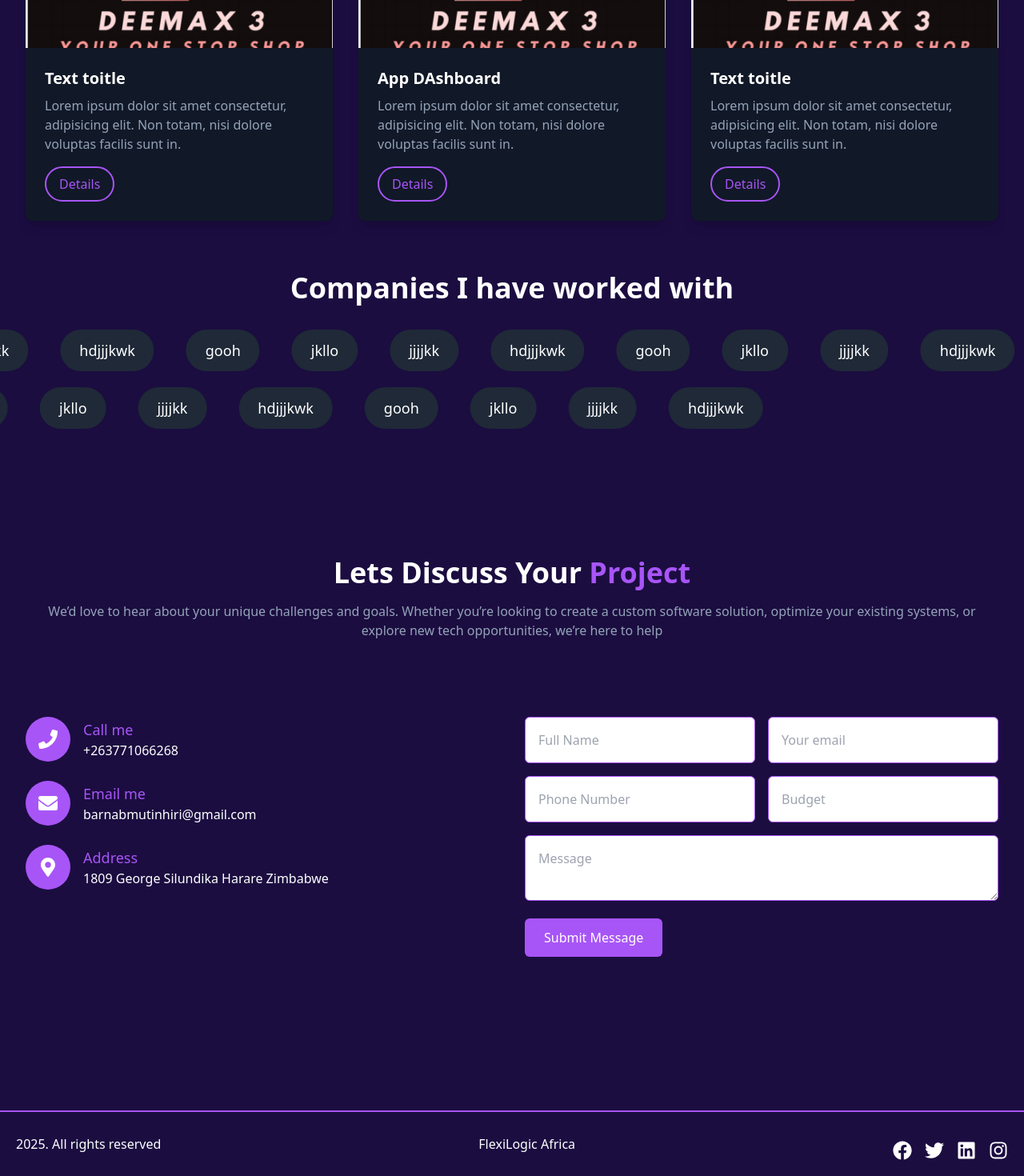
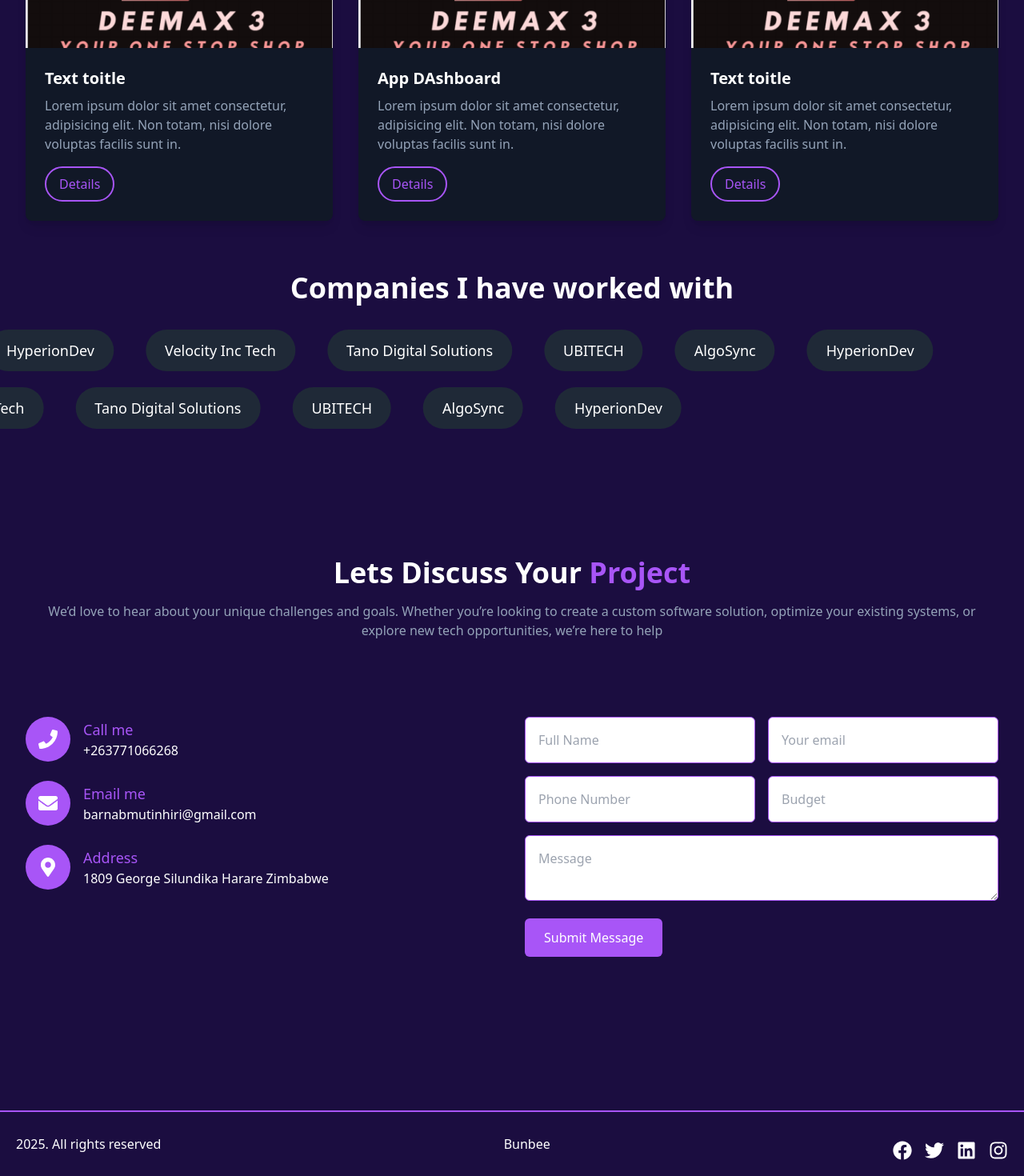
Before and after one commit to mutinhiri/display, a React (Vite) app: page / in a window 1280 px wide. Shown: the part 2600-4070 px from the top of the page at 80% size. Built offline with nearby package versions, Linux system fonts and the light colour scheme.

Commit message:
Add text color

```diff
--- a/src/components/Companies.jsx
+++ b/src/components/Companies.jsx
@@ -3,13 +3,14 @@ import { motion } from 'motion/react'
 
 const Companies = () => {
     const companies = [
-        "gooh",
-        "jkllo",
-        "jjjjkk",
-        "hdjjjkwk"
+        "Velocity Inc Tech",
+        "Tano Digital Solutions",
+        "UBITECH",
+        "AlgoSync",
+        "HyperionDev"
     ];
 
-    const companiesList = [...companies, ...companies, ...companies, ...companies]
+    const companiesList = [...companies, ...companies]
 
     const scrollVariants = {
         animate: {
--- a/src/components/Contact.jsx
+++ b/src/components/Contact.jsx
@@ -94,17 +94,17 @@ const Contact = () => {
                animate={inView ? {opacity: 1, x:0  }: {}}
                transition={{ delay:0.8, duration: 0.5}}
                className='space-y-4 text-white '>
-                <div className='grid grid-cols-1 sm:grid-cols-2 gap-4'>
-                    <input type="text" placeholder='Full Name' className='border border-purple-500 bg:gray-900 p-4 rounded-md w-full' />
+                <div className='grid grid-cols-1 sm:grid-cols-2 gap-4 text-black'>
+                    <input type="text" placeholder='Full Name' className='border border-purple-500 bg:gray-900 p-4 rounded-md w-full text' />
                     <input type="email" placeholder='Your email' className='border border-purple-500 bg:gray-900 p-4 rounded-md w-full'/>
 
                 </div>
-                <div className='grid grid-cols-1 sm:grid-cols-2 gap-4'>
+                <div className='grid grid-cols-1 sm:grid-cols-2 gap-4 text-black'>
                     <input type="text" placeholder='Phone Number' className='border border-purple-500 bg:gray-900 p-4 rounded-md w-full' />
                     <input type="email" placeholder='Budget' className='border border-purple-500 bg:gray-900 p-4 rounded-md w-full'/>
 
                 </div>
-                <textarea name="say" placeholder='Message' id="" className='border border-purple-500 bg:gray-900 p-4 rounded-md w-full'></textarea>
+                <textarea name="say" placeholder='Message' id="" className='border border-purple-500 bg:gray-900 p-4 rounded-md w-full text-black'></textarea>
                 <motion.button
                 whileHover={{ scale: 1.05 }}
                 whileTap={{scale: 0.95 }}
@@ -117,7 +117,7 @@ const Contact = () => {
                 2025. All rights reserved
             </p>
             <p>
-               FlexiLogic Africa
+               Bunbee
             </p>
             <div className='flex justify-center space-x-4 text-white mt-4 '>
                 <a href="" className='hover:text-purple-500'><FaFacebook className='w-6 h-6'/></a>
--- a/src/components/Navbar.jsx
+++ b/src/components/Navbar.jsx
@@ -87,7 +87,9 @@ function Navbar() {
 
 
                             </ul>
-                            <a href="" className="text-lg bg-purple-500 hover:bg-purple-400 text-white py-2 mt-6 rounded-full">Download Cv</a>
+                            {/* <a href="google.com" className="text-lg bg-purple-500 hover:bg-purple-400 text-white py-2 mt-6 rounded-full">Download Cv</a> */}
+                            <a href="https://google.com" className="text-lg bg-purple-500 hover:bg-purple-400 text-white py-2 mt-6 rounded-full">Download CV</a>
+
                         </div>
                     )}
                 </motion.div>
```
